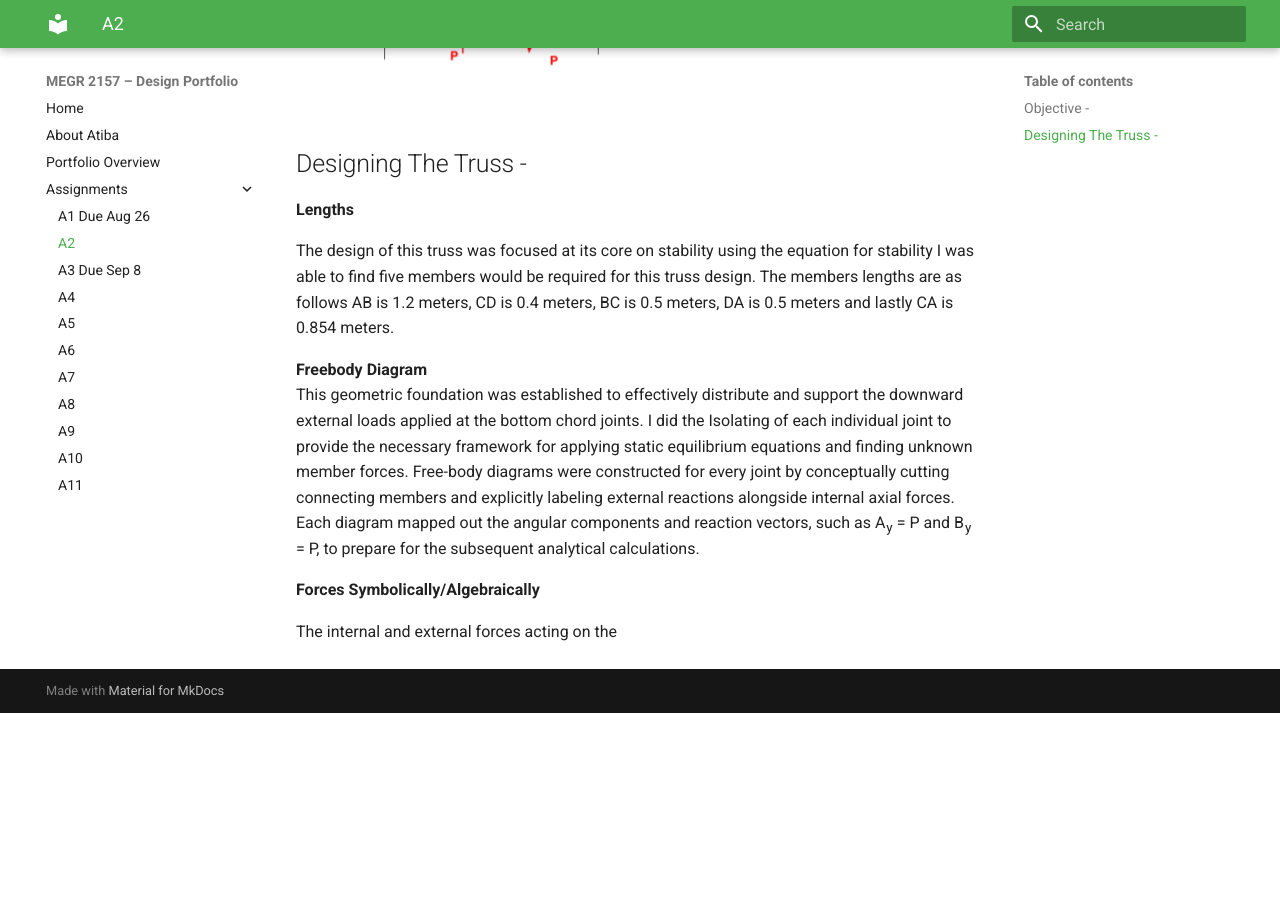
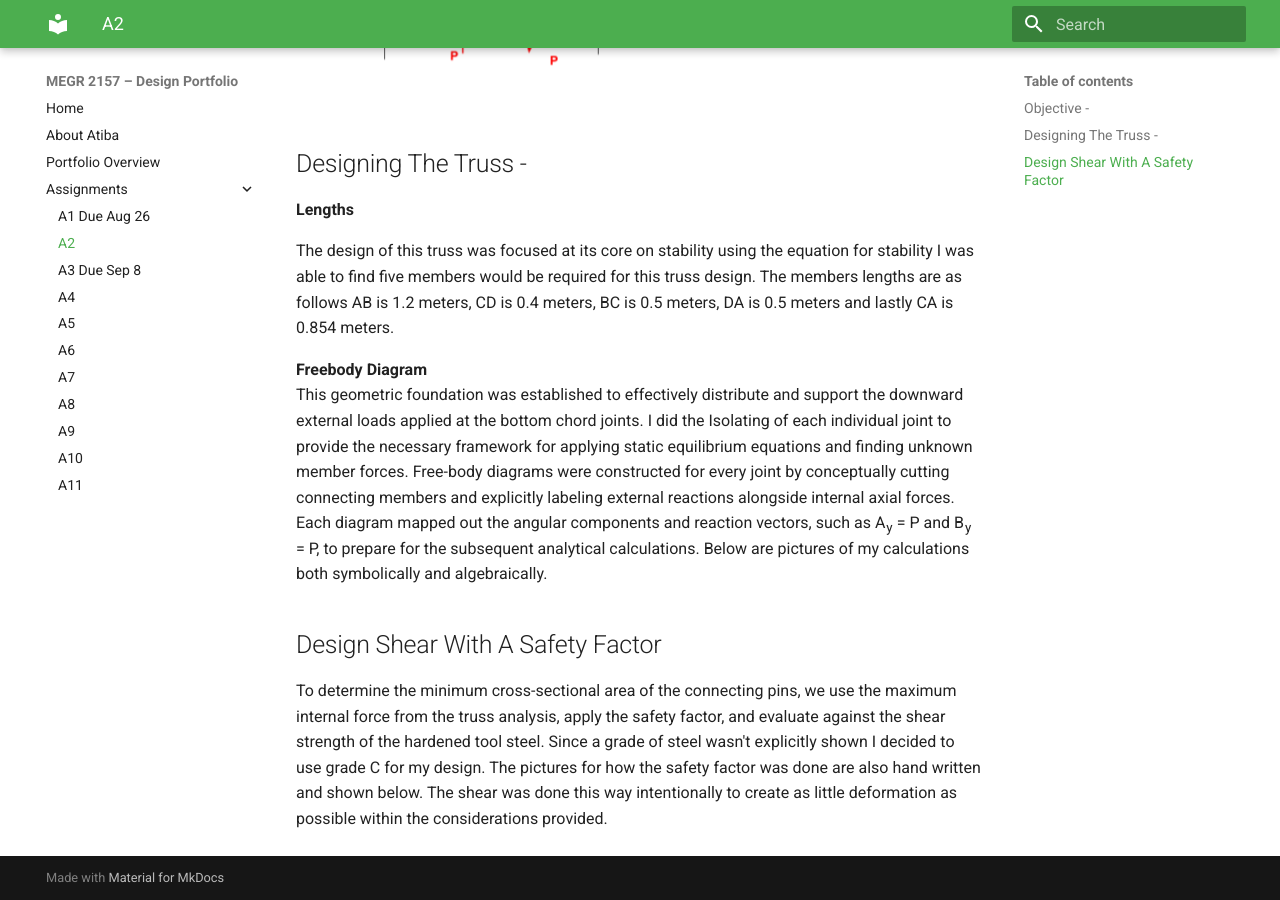
Before and after one commit to AtibaJ/megr2157-portfolio, an MkDocs documentation site: the page built from docs/assignments/A02/index.md, in a window 1280 px wide and 900 px high, scrolled down 568 px. Built offline with MkDocs 1.6.1 and Material for MkDocs 9.7.7, drawn with Linux system fonts in a browser that asks for light colours; before the commit the page ends 1281 px from its top, so only the background shows below that.

Commit message:
Update index.md

```diff
--- a/docs/assignments/A02/index.md
+++ b/docs/assignments/A02/index.md
@@ -12,10 +12,9 @@ The design of this truss was focused at its core on stability using the equation
 
 
 **Freebody Diagram**
-This geometric foundation was established to effectively distribute and support the downward external loads applied at the bottom chord joints. I did the Isolating of each individual joint to provide the necessary framework for applying static equilibrium equations and finding unknown member forces. Free-body diagrams were constructed for every joint by conceptually cutting connecting members and explicitly labeling external reactions alongside internal axial forces. Each diagram mapped out the angular components and reaction vectors, such as A<sub>y</sub> = P and B<sub>y</sub> = P, to prepare for the subsequent analytical calculations.
+This geometric foundation was established to effectively distribute and support the downward external loads applied at the bottom chord joints. I did the Isolating of each individual joint to provide the necessary framework for applying static equilibrium equations and finding unknown member forces. Free-body diagrams were constructed for every joint by conceptually cutting connecting members and explicitly labeling external reactions alongside internal axial forces. Each diagram mapped out the angular components and reaction vectors, such as A<sub>y</sub> = P and B<sub>y</sub> = P, to prepare for the subsequent analytical calculations. Below are pictures of my calculations both symbolically and algebraically.
 
 
+## Design Shear With A Safety Factor
 
-**Forces Symbolically/Algebraically**
-
-The internal and external forces acting on the
+To determine the minimum cross-sectional area of the connecting pins, we use the maximum internal force from the truss analysis, apply the safety factor, and evaluate against the shear strength of the hardened tool steel. Since a grade of steel wasn't explicitly shown I decided to use grade C for my design. The pictures for how the safety factor was done are also hand written and shown below. The shear was done this way intentionally to create as little deformation as possible within the considerations provided.
```
